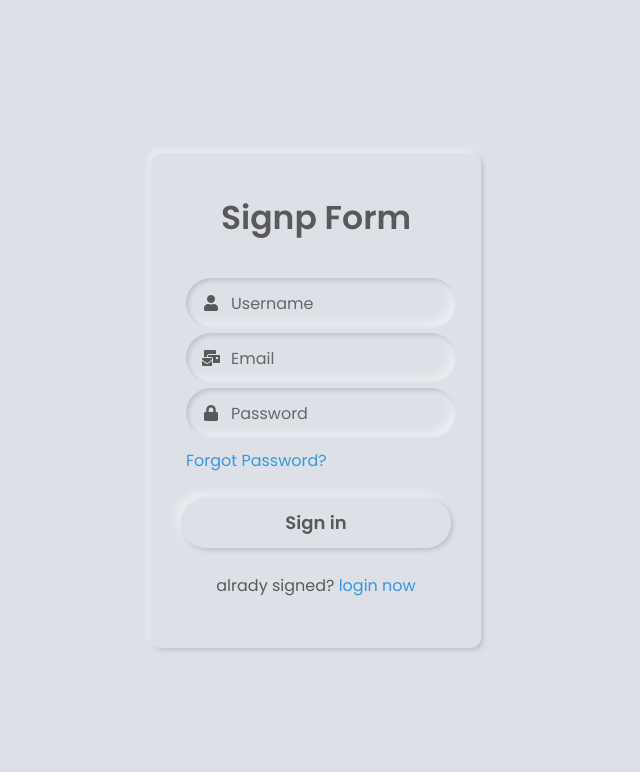
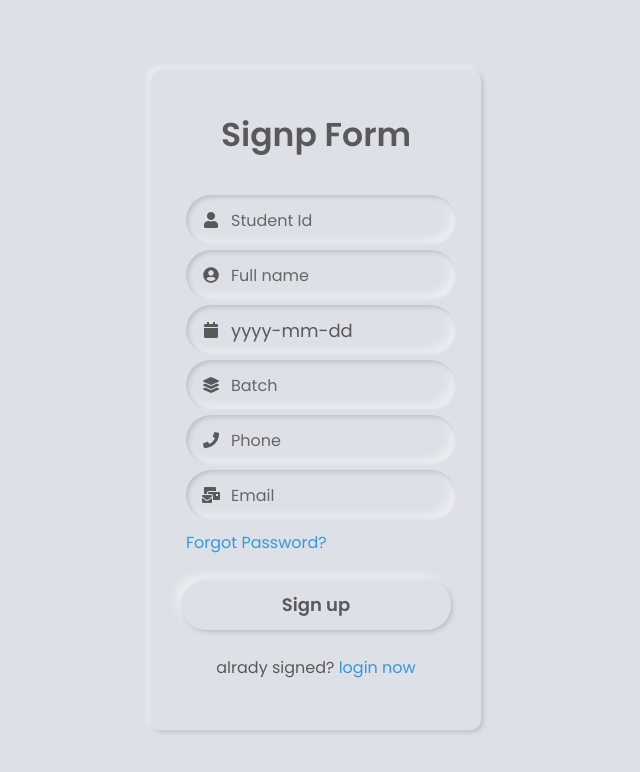
Before and after one commit to rabeeh003/jmic, a Django app: page /signup/ in a window 1280 px wide. Shown: the top 772 px of the page, without its empty margins (324-964 px from the left). Run offline with Django 4.2, Linux system fonts and the light colour scheme.

Commit message:
new tables created. table name: Student,Teacher,Batch,Sem,Marck. change login and signup tonew tables(models). username and password change to Id and DOB. change almost view db connections. edit page is pending.

```diff
--- a/project1/account/template/batch.html
+++ b/project1/account/template/batch.html
@@ -148,11 +148,11 @@
                 {% csrf_token %}
                 <div class="row">
                     <i class="fas fa-user"></i>
-                    <input type="text" placeholder="Username" name="username" required>
+                    <input type="text" placeholder="Teacher Id" name="teacherid" required>
                 </div>
                 <div class="row">
                     <i class="fas fa-lock"></i>
-                    <input type="password" placeholder="Password" name="password" required>
+                    <input type="text" name="dob" pattern="\d{4}-\d{2}-\d{2}" value="yyyy-mm-dd" style="color: gray;" required>
                     {% if error_message %}
                     <p style="font-size: 15px;color: red;">{{ error_message }}</p>
                     {% endif %}
--- a/project1/account/template/signup.html
+++ b/project1/account/template/signup.html
@@ -159,35 +159,43 @@
         <form action="" method="post">
             {% csrf_token %}
             <div class="field">
-                <input type="text" name="username" required>
+                <input type="text" name="studentid" required>
                 <span class="fas fa-user"></span>
-                <label>Username</label>
+                <label>Student Id</label>
             </div>
-            {% if error_message %}
-            <p style="font-size: 15px;color: red;">{{ error_message }}</p>
-            {% endif %}
+             <div class="field">
+                <input type="text" name="name" required>
+                <span class="fas fa-user-circle"></span>
+                <label>Full name</label>
+            </div>
+            <div class="field">
+                <input type="text" name="dob" pattern="\d{4}-\d{2}-\d{2}" value="yyyy-mm-dd" required>
+                <span class="fas fa-calendar"></span>
+                <label></label>
+            </div>
+            <div class="field">
+                <input type="number" maxlength="2" max="3" name="batch" required>
+                <span class="fas fa-layer-group"></span>
+                <label>Batch</label>
+            </div>
+            <div class="field">
+                <input type="number" name="phone" max="9999999999" required>
+                <span class="fas fa-phone"></span>
+                <label>Phone</label>
+            </div>
             <div class="field">
                 <input type="email" name="mail" required>
                 <span class="fas fa-mail-bulk"></span>
                 <label>Email</label>
-             </div>
-            <div class="field">
-                <input type="password" name="password" required>
-                <span class="fas fa-lock"></span>
-                <label>Password</label>
             </div>
-            <!-- <div>
-                <select name="plan" id="plan" style="background:none; border: rgb(125, 125, 125);" class="field">
-                    <option value="none" selected>
-                        Student
-                    </option>
-                    <option value="free">Teacher</option>
-                </select>
-            </div> -->
+
+            {% if error_message %}
+            <p style="font-size: 15px;color: red;">{{ error_message }}</p>
+            {% endif %}
             <div class="forgot-pass">
                 <a href="#">Forgot Password?</a>
             </div>
-            <button>Sign in</button>
+            <button>Sign up</button>
             <div class="sign-up">
                 alrady signed?
                 <a href="{% url 'login' %}">login now</a>
--- a/project1/account/views.py
+++ b/project1/account/views.py
@@ -1,20 +1,22 @@
 from django.shortcuts import render,redirect
 from .models import user_accounts,admin_accounts
+from .models import Student,Batch,Teacher
+
+
 # Create your views here.
-
 def index(request):
     return render(request,'index.html')
 
 def log_in(request):
     if request.POST:
-        uname = request.POST['username']
-        upass = request.POST['password']
+        stid = request.POST['studentid']
+        dob = request.POST['dob']
         try:
-            user = user_accounts.objects.get(user_name=uname, user_pass=upass)
-            request.session['username'] = uname
+            user = Student.objects.get(studentid=stid, st_dob=dob)
+            request.session['username'] = stid
             request.session['std'] = 'std'
             return redirect('student')
-        except user_accounts.DoesNotExist:
+        except:
             error_message = 'Incorrect username or password'
             return render(request,'login.html', {'error_message': error_message})
 
@@ -29,15 +31,18 @@ def log_in(request):
 
 def sign_up(request):
     if request.POST:
-        uname = request.POST['username']
-        umail = request.POST['mail']
-        upass = request.POST['password']
-        data = user_accounts(user_name=uname,user_mail=umail, user_pass=upass)
+        stid = request.POST['studentid']
+        name = request.POST['name']
+        dob = request.POST['dob']
+        batch = Batch.objects.get(batch_no=request.POST['batch'])
+        mail = request.POST['mail']
+        phone = request.POST['phone']
+        data = Student(studentid=stid, st_name=name, st_dob=dob, st_batch=batch, st_mail=mail, st_phone=phone)
 
         try:
             data.save()
         except:
-            error_message='Username or mail alrady existed'
+            error_message='Student id or mail alrady existed'
             return render(request,'signup.html',{"error_message":error_message})
         return redirect(log_in)
 
@@ -51,11 +56,11 @@ def sign_up(request):
 
 def batch(request):
     if request.POST:
-        uname = request.POST['username']
-        upass = request.POST['password']
+        uname = request.POST['teacherid']
+        dob = request.POST['dob']
         try:
-            user = admin_accounts.objects.get(admin_name=uname, admin_pass=upass)
-            request.session['admin'] = 'admin'
+            user = Teacher.objects.get(teacherid=uname, t_dob=dob)
+            request.session['admin'] = uname
             request.session['batch'] = 'batch'
             return redirect("batchome")
         except:
--- a/project1/teacher/template/batchbase.html
+++ b/project1/teacher/template/batchbase.html
@@ -121,7 +121,7 @@
     <nav class="navbar navbar-expand-lg navbar-custom">
         <div class="container d-block d-lg-flex">
             <div class="w-100 d-inline-flex justify-content-between">
-                <a class="navbar-brand" style="color: azure;" href="#"><b>Batch : B1-2014</b></a>
+                <a class="navbar-brand" style="color: azure;" href="#"><b>jmic</b></a>
                 <button class="navbar-toggler navbar-dark" type="button" data-bs-toggle="collapse"
                     data-bs-target="#navbarNav" aria-controls="navbarNav" aria-expanded="false"
                     aria-label="Toggle navigation">
```
Also changed, not shown: project1/account/admin.py (+9 -2 lines), project1/account/models.py (+75 -0 lines), project1/account/template/login.html (+4 -4 lines), project1/teacher/template/batcheditpage.html (+14 -2 lines), project1/teacher/template/batchome.html (+5 -6 lines), project1/teacher/views.py (+10 -5 lines), project1/account/migrations/0002_batch_sem_teacher_student_mark_batch_batch_teacher.py (added), project1/account/migrations/0003_alter_student_st_name_alter_student_st_phone_and_more.py (added), project1/account/migrations/0004_alter_teacher_t_phone.py (added), project1/account/migrations/0005_alter_batch_batch_year_alter_student_st_name_and_more.py (added), project1/account/migrations/0006_mark_count_subject_sem_count_of_sub_and_more.py (added), project1/account/migrations/0007_alter_mark_s1_alter_mark_s10_alter_mark_s11_and_more.py (added).
